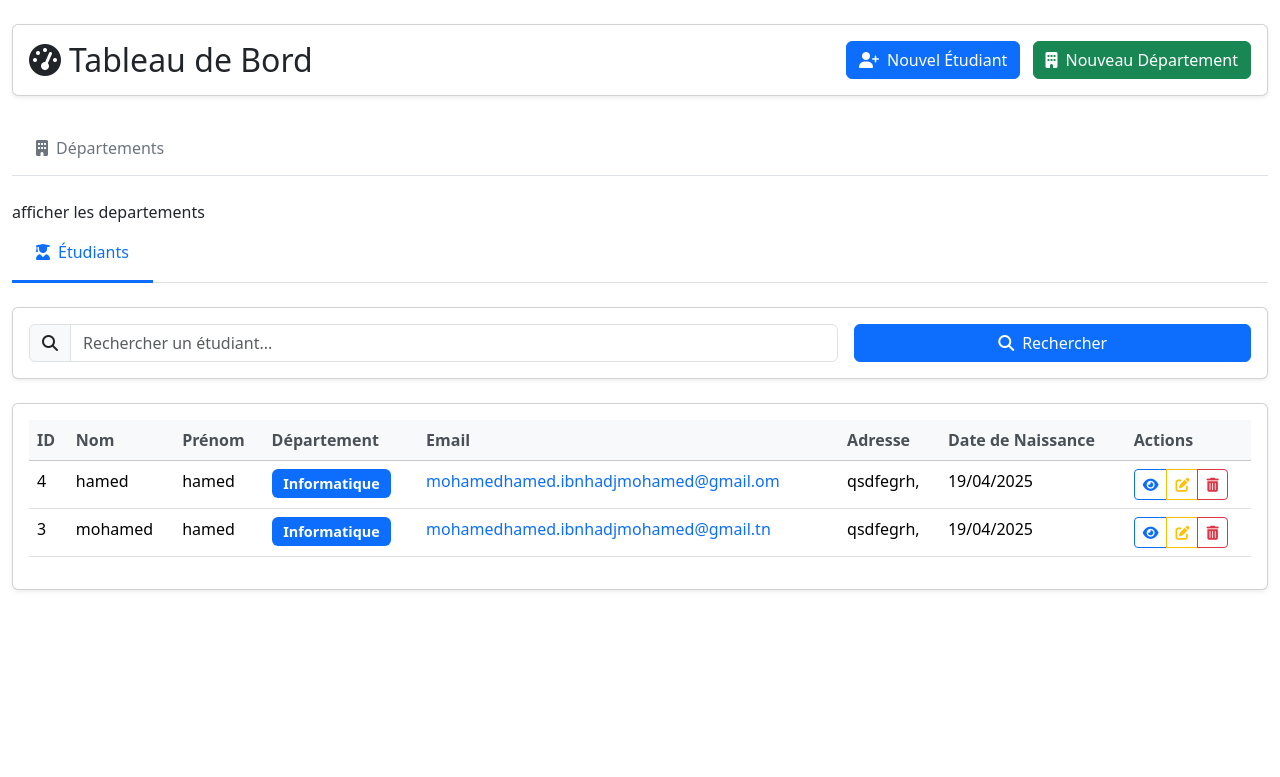
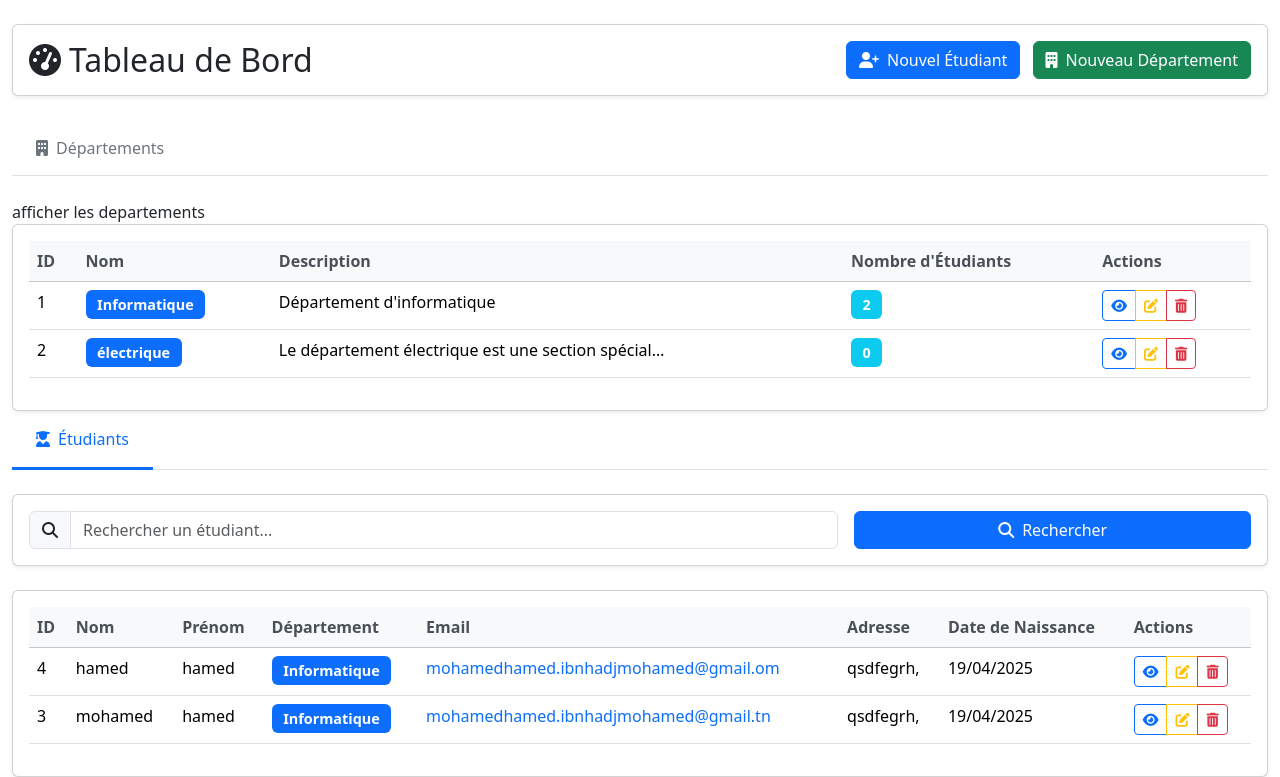
Before and after one commit to mohamedhamedibnhadjmohamed/Projet-Django, a Django app: page /dashboard/ in a window 1280 px wide. Shown: the part 56-833 px from the top of the page. Before the commit the page ends 647 px from the top, so only its background shows below. Run offline with Django 5.2, Linux system fonts and the light colour scheme; a user stored in the database is signed in; data comes from the database, SQL or seed files in the repository.

Commit message:
Update dashboard.html

```diff
--- a/ProjectDjango/templates/web/dashboard.html
+++ b/ProjectDjango/templates/web/dashboard.html
@@ -32,6 +32,72 @@
         </li>
     </ul>
         afficher les departements
+        <div class="card shadow-sm">
+            <div class="card-body">
+                {% if departements %}
+                    <div class="table-responsive">
+                        <table class="table table-hover">
+                            <thead class="table-light">
+                                <tr>
+                                    <th>ID</th>
+                                    <th>Nom</th>
+                                    <th>Description</th>
+                                    <th>Nombre d'Étudiants</th>
+                                    <th>Actions</th>
+                                </tr>
+                            </thead>
+                            <tbody>
+                                {% for departement in departements %}
+                                    <tr>
+                                        <td>{{ departement.id }}</td>
+                                        <td>
+                                            <span class="badge bg-primary">
+                                                {{ departement.nom_departement }}
+                                            </span>
+                                        </td>
+                                        <td>{{ departement.description|truncatechars:50 }}</td>
+                                        <td>
+                                            <span class="badge bg-info">
+                                                {{ departement.etudiant_set.count }}
+                                            </span>
+                                        </td>
+                                        <td>
+                                            <div class="btn-group">
+                                                <a href="{% url 'view_departement' departement.id %}"
+                                                   class="btn btn-sm btn-outline-primary">
+                                                    <i class="fas fa-eye"></i>
+                                                </a>
+                                                <a href="{% url 'update_departement' departement.id %}"
+                                                   class="btn btn-sm btn-outline-warning">
+                                                    <i class="fas fa-edit"></i>
+                                                </a>
+                                                <a href="{% url 'delete_departement' departement.id %}"
+                                                   onclick="return confirm('Êtes-vous sûr de vouloir supprimer ce département ?')"
+                                                   class="btn btn-sm btn-outline-danger">
+                                                    <i class="fas fa-trash-alt"></i>
+                                                </a>
+                                            </div>
+                                        </td>
+                                    </tr>
+                                {% endfor %}
+                            </tbody>
+                        </table>
+                    </div>
+                {% else %}
+                    <div class="alert alert-info">
+                        <i class="fas fa-info-circle me-2"></i>
+                        Aucun département n'a été créé pour le moment.
+                    </div>
+                {% endif %}
+            </div>
+        </div>
+
+
+
+
+
+
+
 
     <!-- Onglets -->
     <ul class="nav nav-tabs mb-4" id="dashboardTabs" role="tablist">
```
